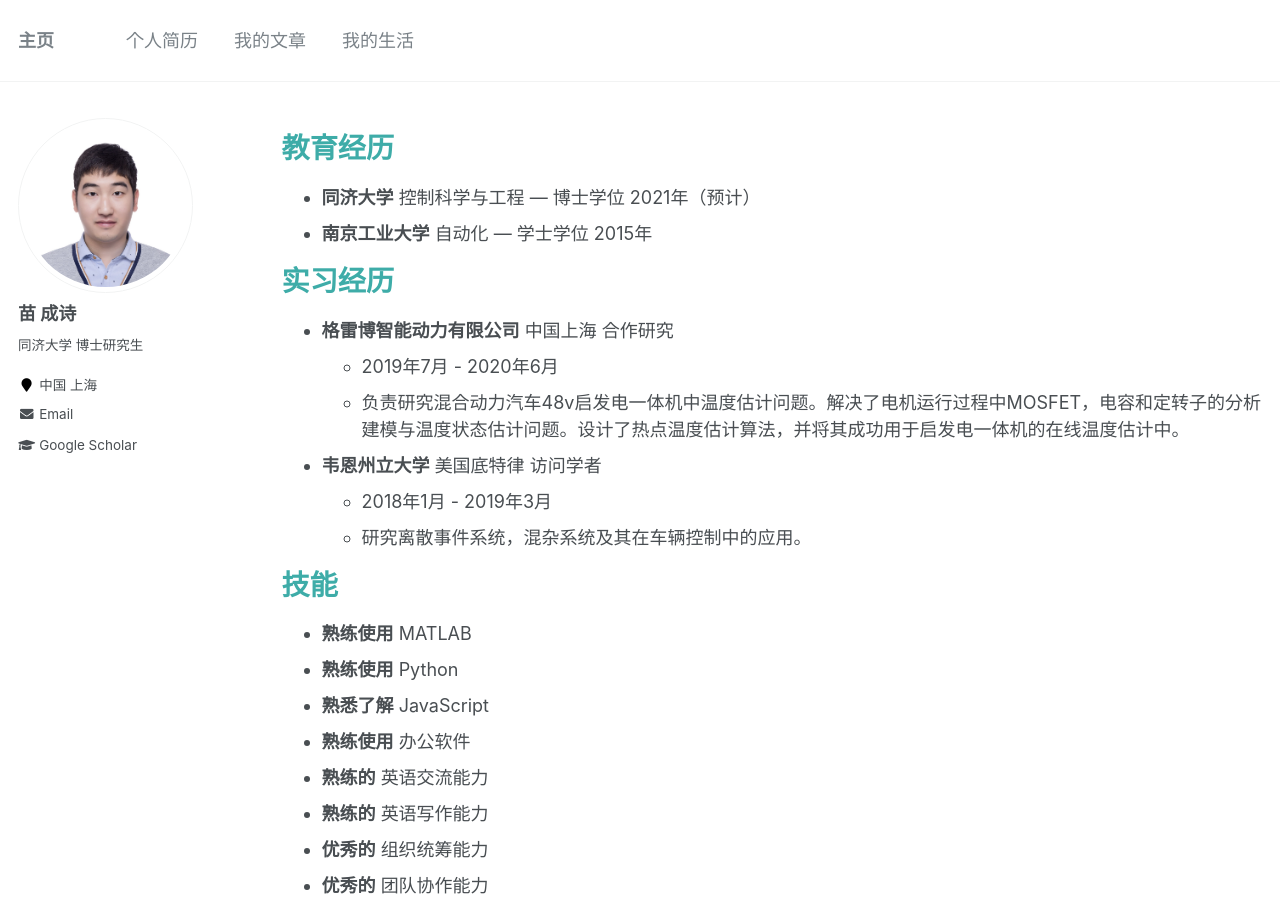
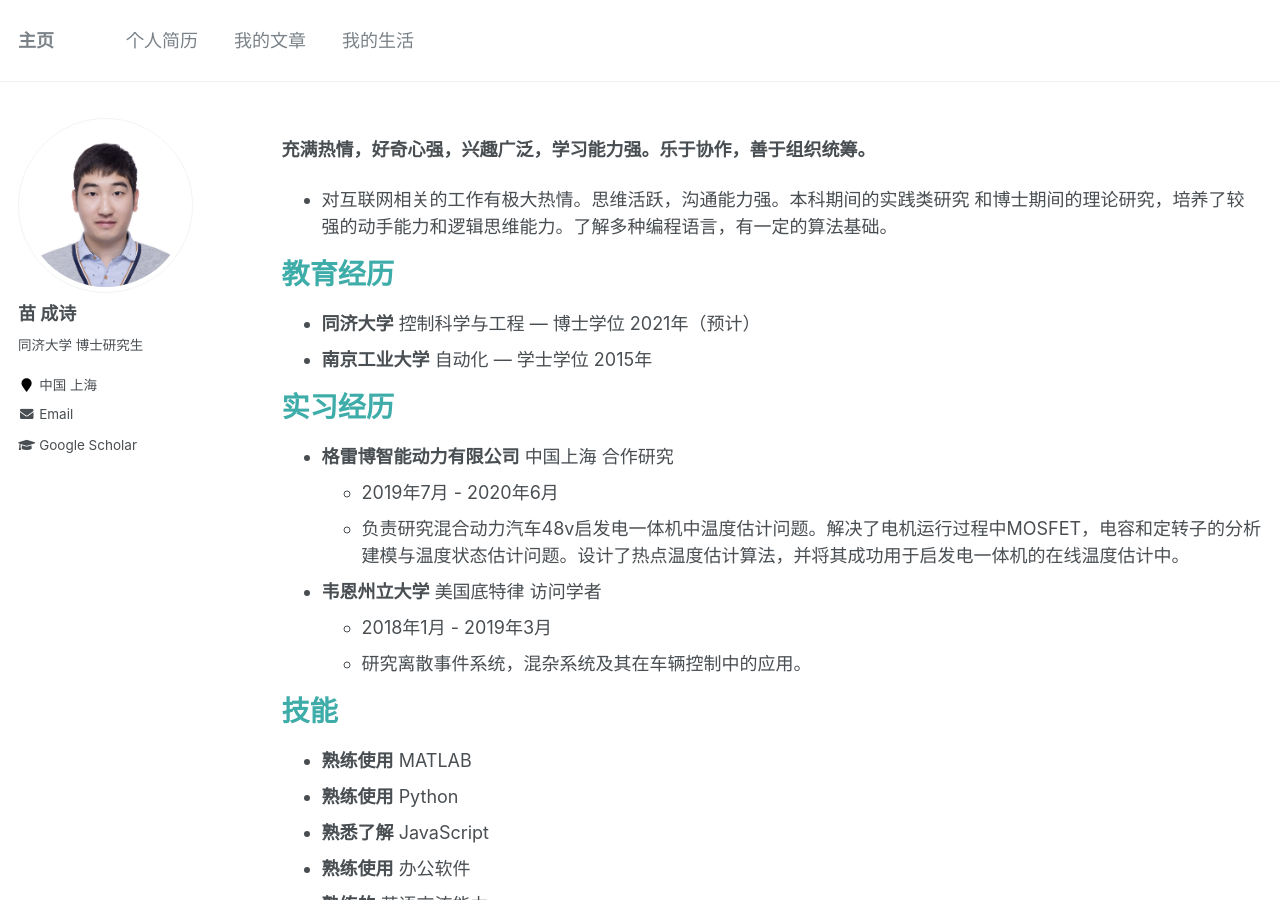
Before and after one commit to miaochengshi/cn, a Jekyll site: the page built from _pages/cv.md, in a window 1280 px wide and 900 px high. Built offline with Jekyll 4.4.1, drawn with Linux system fonts in a browser that asks for light colours.

Commit message:
Update cv.md

```diff
--- a/_pages/cv.md
+++ b/_pages/cv.md
@@ -6,6 +6,10 @@ author_profile: true
 redirect_from:
   - /cv
 ---
+
+**充满热情，好奇心强，兴趣广泛，学习能力强。乐于协作，善于组织统筹。**
+
+* 对互联网相关的工作有极大热情。思维活跃，沟通能力强。本科期间的实践类研究 和博士期间的理论研究，培养了较强的动手能力和逻辑思维能力。了解多种编程语言，有一定的算法基础。
 
 教育经历
 ======
```
